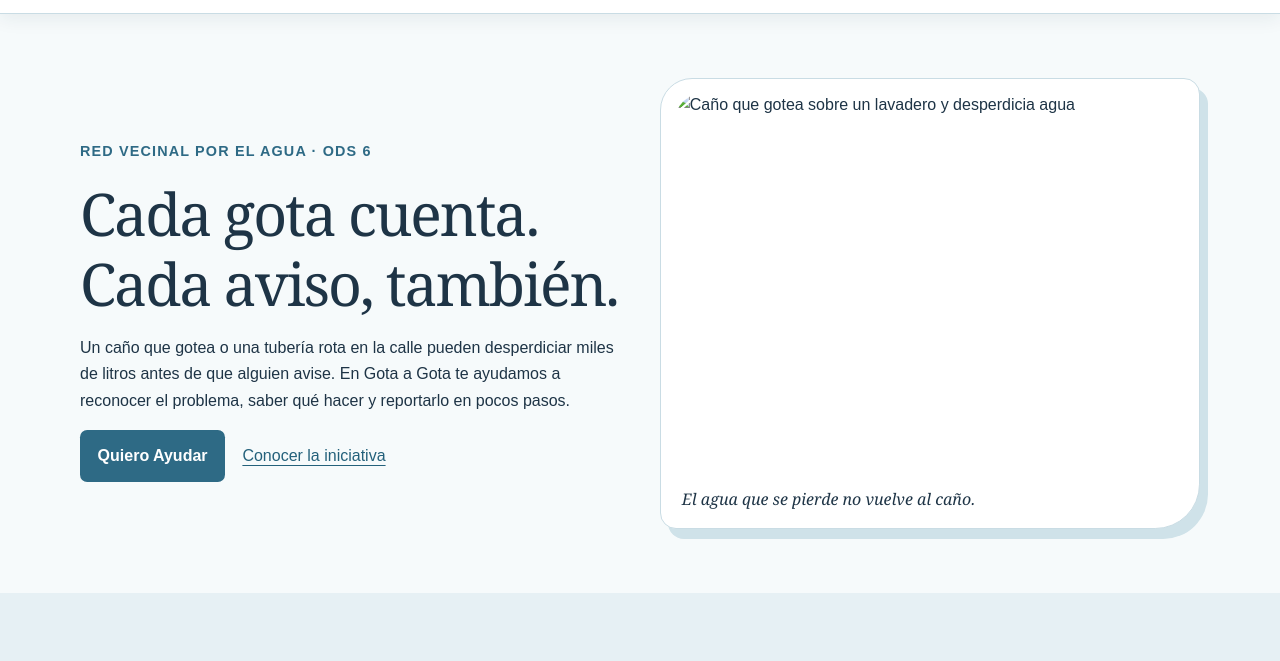
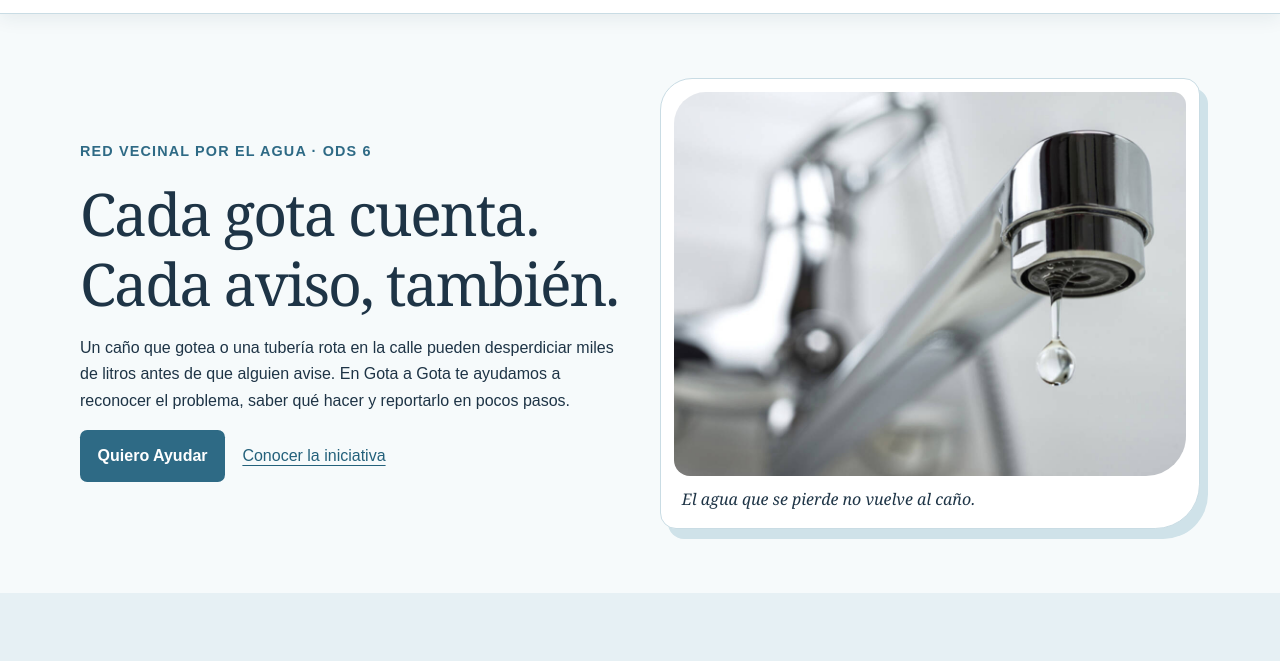
Before and after one commit to Akiro23-lab/web-site, a plain HTML site: page index.html in a window 1280 px wide. Shown: the part 66-727 px from the top of the page. Drawn offline with Linux system fonts and the light colour scheme.

Commit message:
Fix image source in index.html

```diff
--- a/index.html
+++ b/index.html
@@ -61,7 +61,7 @@
         <a class="boton" href="#donar">Quiero Ayudar</a>
         <a class="enlace" href="recursos.html">Conocer la iniciativa</a>
       </div>
-      <figure class="postal"><img class="foto" src="imagenes/caño.jpg"
+      <figure class="postal"><img class="foto" src="imagenes/ca%E2%94%9C%E2%96%92o.jpg"
           alt="Caño que gotea sobre un lavadero y desperdicia agua" width="1000" height="750">
         <figcaption>El agua que se pierde no vuelve al caño.</figcaption>
       </figure>
```
